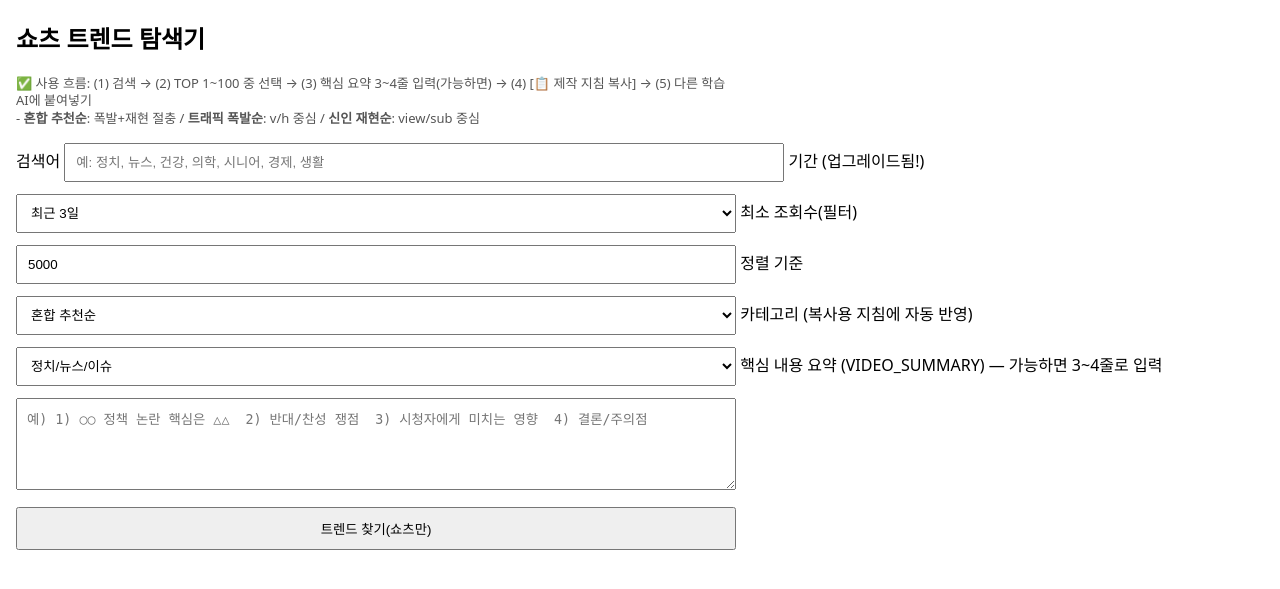
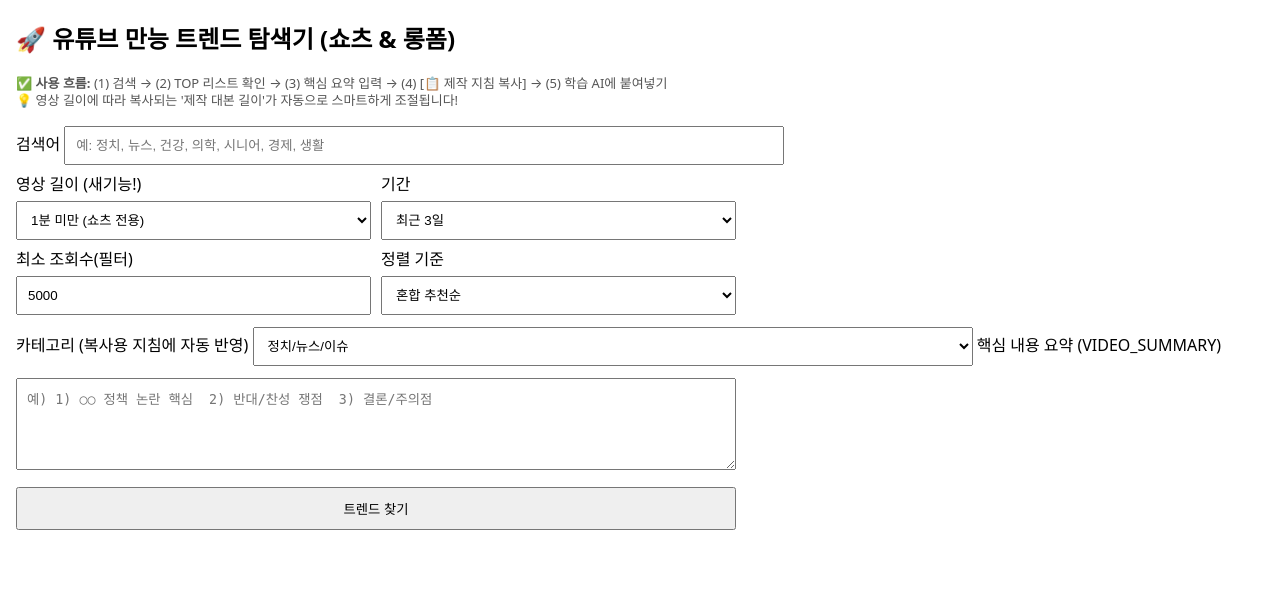
Before and after one commit to thelay2580-a11y/longform-chatbot, a Flask app: page / in a window 1280 px wide. Shown: the top 589 px of the page. Run offline with Flask 3, Linux system fonts and the light colour scheme.

Commit message:
add duration filter and auto prompt length

```diff
--- a/app.py
+++ b/app.py
@@ -5,7 +5,6 @@ from datetime import datetime, timedelta, timezone
 from dateutil.parser import isoparse
 import isodate
 
-# 환경변수(.env) 불러오기
 load_dotenv()
 app = Flask(__name__)
 
@@ -17,7 +16,6 @@ YT_BASE = "https://www.googleapis.com/youtube/v3"
 def home():
     return render_template("index.html")
 
-# 1. 유튜브 검색 함수 (키워드로 영상 ID 수집)
 def yt_search_video_ids(query: str, published_after_iso: str, max_results=50):
     params = {
         "key": YOUTUBE_API_KEY, "part": "snippet", "type": "video",
@@ -28,50 +26,33 @@ def yt_search_video_ids(query: str, published_after_iso: str, max_results=50):
     r.raise_for_status()
     return [item["id"]["videoId"] for item in r.json().get("items", []) if "videoId" in item.get("id", {})]
 
-# 2. 영상 상세 정보(조회수, 좋아요, 길이 등) 가져오기
 def yt_videos(video_ids):
     out = []
     for i in range(0, len(video_ids), 50):
         chunk = video_ids[i:i+50]
-        params = {
-            "key": YOUTUBE_API_KEY,
-            "part": "snippet,contentDetails,statistics",
-            "id": ",".join(chunk)
-        }
+        params = {"key": YOUTUBE_API_KEY, "part": "snippet,contentDetails,statistics", "id": ",".join(chunk)}
         r = requests.get(f"{YT_BASE}/videos", params=params, timeout=30)
         r.raise_for_status()
         out.extend(r.json().get("items", []))
     return out
 
-# 3. 채널 정보(구독자 수) 가져오기
 def yt_channels(channel_ids):
     out = []
     channel_ids = list(set(cid for cid in channel_ids if cid))
     for i in range(0, len(channel_ids), 50):
         chunk = channel_ids[i:i+50]
-        params = {
-            "key": YOUTUBE_API_KEY, "part": "statistics", "id": ",".join(chunk)
-        }
+        params = {"key": YOUTUBE_API_KEY, "part": "statistics", "id": ",".join(chunk)}
         r = requests.get(f"{YT_BASE}/channels", params=params, timeout=30)
         r.raise_for_status()
         out.extend(r.json().get("items", []))
     return out
 
-# 4. 트래픽 폭발 점수 (시간당 조회수, 좋아요 비율 등)
 def traffic_score(vph, like_rate, comment_rate):
-    return (0.65 * math.log10(1 + max(vph, 0.0)) +
-            0.25 * (max(like_rate, 0.0) * 100) +
-            0.10 * (max(comment_rate, 0.0) * 1000))
+    return (0.65 * math.log10(1 + max(vph, 0.0)) + 0.25 * (max(like_rate, 0.0) * 100) + 0.10 * (max(comment_rate, 0.0) * 1000))
 
-# 5. 신인 재현 점수 (구독자 대비 조회수 등)
 def replication_score(view_sub_ratio, vph, like_rate):
-    return (0.55 * math.log10(1 + max(view_sub_ratio, 0.0)) +
-            0.35 * math.log10(1 + max(vph, 0.0)) +
-            0.10 * (max(like_rate, 0.0) * 100))
+    return (0.55 * math.log10(1 + max(view_sub_ratio, 0.0)) + 0.35 * math.log10(1 + max(vph, 0.0)) + 0.10 * (max(like_rate, 0.0) * 100))
 
-# ============================
-# 진짜 트렌드 탐색 API
-# ============================
 @app.route("/api/trends", methods=["POST"])
 def api_trends():
     if not YOUTUBE_API_KEY:
@@ -82,6 +63,7 @@ def api_trends():
     days = int(data.get("days") or 3)
     min_views = int(data.get("min_views") or 5000)
     sort_by = (data.get("sort_by") or "final").strip()
+    duration_filter = data.get("duration", "shorts") # 길이 필터 추가!
 
     if not query:
         return jsonify({"error": "검색어를 입력해주세요."}), 400
@@ -90,15 +72,10 @@ def api_trends():
         now = datetime.now(timezone.utc)
         published_after = (now - timedelta(days=days)).isoformat().replace("+00:00", "Z")
 
-        # 1. API 호출: 후보 영상 검색
         ids = yt_search_video_ids(query, published_after, max_results=50)
-        if not ids:
-            return jsonify({"rows": []})
+        if not ids: return jsonify({"rows": []})
 
-        # 2. API 호출: 상세 정보
         vids = yt_videos(ids)
-
-        # 3. API 호출: 채널 구독자
         channel_ids = [v.get("snippet", {}).get("channelId") for v in vids]
         ch_items = yt_channels(channel_ids)
         subs_map = {c["id"]: int(c.get("statistics", {}).get("subscriberCount", 0) or 0) for c in ch_items}
@@ -109,15 +86,16 @@ def api_trends():
             st = v.get("statistics", {})
             cd = v.get("contentDetails", {})
 
-            # 쇼츠 필터 (길이가 65초 이하인 것만 취급)
+            # 영상 길이 계산 및 필터링 적용
             dur_str = cd.get("duration", "PT0S")
             dur_sec = isodate.parse_duration(dur_str).total_seconds()
-            if dur_sec > 65:
-                continue
+
+            if duration_filter == "shorts" and dur_sec > 65: continue
+            elif duration_filter == "under_5m" and (dur_sec <= 65 or dur_sec > 300): continue
+            elif duration_filter == "over_10m" and dur_sec < 600: continue
 
             views = int(st.get("viewCount", 0) or 0)
-            if views < min_views:
-                continue
+            if views < min_views: continue
 
             likes = int(st.get("likeCount", 0) or 0)
             comments = int(st.get("commentCount", 0) or 0)
@@ -149,18 +127,16 @@ def api_trends():
                 "traffic_score": round(ts, 2),
                 "replication_score": round(rs, 2),
                 "final_score": round(fs, 2),
-                "published_at": (published_at + timedelta(hours=9)).strftime("%Y-%m-%d %H:%M") # 한국시간 변환
+                "published_at": (published_at + timedelta(hours=9)).strftime("%Y-%m-%d %H:%M")
             })
 
-        # 정렬 처리
         key_map = {"traffic": "traffic_score", "replication": "replication_score", "final": "final_score"}
         sort_key = key_map.get(sort_by, "final_score")
         rows.sort(key=lambda x: x.get(sort_key, 0), reverse=True)
 
         return jsonify({"rows": rows})
-
     except Exception as e:
-        return jsonify({"error": f"유튜브 데이터를 가져오는 중 오류가 발생했습니다: {str(e)}"}), 500
+        return jsonify({"error": f"서버 오류: {str(e)}"}), 500
 
 if __name__ == "__main__":
     port = int(os.environ.get("PORT", 5000))
--- a/templates/index.html
+++ b/templates/index.html
@@ -3,7 +3,7 @@
 <head>
   <meta charset="utf-8" />
   <meta name="viewport" content="width=device-width,initial-scale=1" />
-  <title>쇼츠 트렌드 탐색기</title>
+  <title>유튜브 만능 트렌드 탐색기</title>
   <style>
     body { font-family: system-ui, -apple-system, "Apple SD Gothic Neo", sans-serif; margin: 16px; }
     input, select, button, textarea { padding: 10px; margin: 6px 0; width: 100%; max-width: 720px; box-sizing: border-box; }
@@ -14,20 +14,33 @@
     .hint { color: #555; font-size: 13px; margin: 10px 0; max-width: 720px; line-height: 1.35; }
     .rowbtn { width: auto; padding: 8px 10px; cursor: pointer; font-weight: bold; }
     pre { white-space: pre-wrap; border: 1px solid #ddd; padding: 12px; margin-top: 12px; max-width: 980px; }
+    .filter-group { display: flex; gap: 10px; max-width: 720px; }
+    .filter-group > div { flex: 1; }
   </style>
 </head>
 <body>
-  <h2>쇼츠 트렌드 탐색기</h2>
+  <h2>🚀 유튜브 만능 트렌드 탐색기 (쇼츠 & 롱폼)</h2>
 
   <div class="hint">
-    ✅ 사용 흐름: (1) 검색 → (2) TOP 1~100 중 선택 → (3) 핵심 요약 3~4줄 입력(가능하면) → (4) [📋 제작 지침 복사] → (5) 다른 학습 AI에 붙여넣기<br/>
-    - <b>혼합 추천순</b>: 폭발+재현 절충 / <b>트래픽 폭발순</b>: v/h 중심 / <b>신인 재현순</b>: view/sub 중심
+    ✅ <b>사용 흐름:</b> (1) 검색 → (2) TOP 리스트 확인 → (3) 핵심 요약 입력 → (4) [📋 제작 지침 복사] → (5) 학습 AI에 붙여넣기<br/>
+    💡 영상 길이에 따라 복사되는 '제작 대본 길이'가 자동으로 스마트하게 조절됩니다!
   </div>
 
   <label>검색어</label>
   <input id="query" placeholder="예: 정치, 뉴스, 건강, 의학, 시니어, 경제, 생활" />
 
-  <label>기간 (업그레이드됨!)</label>
+  <div class="filter-group">
+    <div>
+      <label>영상 길이 (새기능!)</label>
+      <select id="duration">
+        <option value="shorts" selected>1분 미만 (쇼츠 전용)</option>
+        <option value="under_5m">1분 ~ 5분 미만 (미드폼)</option>
+        <option value="over_10m">10분 이상 (롱폼)</option>
+        <option value="all">전체 길이 무관</option>
+      </select>
+    </div>
+    <div>
+      <label>기간</label>
       <select id="days">
         <option value="1">오늘(1일)</option>
         <option value="3" selected>최근 3일</option>
@@ -36,16 +49,23 @@
         <option value="365">최근 1년</option>
         <option value="3650">전체 (모든 기간)</option>
       </select>
+    </div>
+  </div>
 
+  <div class="filter-group">
+    <div>
       <label>최소 조회수(필터)</label>
       <input id="min_views" type="number" value="5000" />
-
+    </div>
+    <div>
       <label>정렬 기준</label>
       <select id="sort_by">
         <option value="final" selected>혼합 추천순</option>
         <option value="traffic">트래픽 폭발순</option>
         <option value="replication">신인 재현순</option>
       </select>
+    </div>
+  </div>
 
   <label>카테고리 (복사용 지침에 자동 반영)</label>
   <select id="category">
@@ -54,10 +74,10 @@
     <option value="health_life">건강/의학/시니어/생활</option>
   </select>
 
-  <label>핵심 내용 요약 (VIDEO_SUMMARY) — 가능하면 3~4줄로 입력</label>
-  <textarea id="video_summary" placeholder="예) 1) ○○ 정책 논란 핵심은 △△  2) 반대/찬성 쟁점  3) 시청자에게 미치는 영향  4) 결론/주의점"></textarea>
+  <label>핵심 내용 요약 (VIDEO_SUMMARY)</label>
+  <textarea id="video_summary" placeholder="예) 1) ○○ 정책 논란 핵심  2) 반대/찬성 쟁점  3) 결론/주의점"></textarea>
 
-  <button id="btn">트렌드 찾기(쇼츠만)</button>
+  <button id="btn">트렌드 찾기</button>
 
   <div id="status" style="margin-top:10px; font-weight: bold; color: blue;"></div>
 
@@ -65,14 +85,14 @@
     <thead>
       <tr>
         <th>순위</th>
-        <th>점수(혼합/폭발/재현)</th>
+        <th>점수</th>
         <th>제목/링크</th>
         <th>채널</th>
         <th>조회수</th>
         <th>좋아요</th>
         <th>v/h</th>
         <th>view/sub</th>
-        <th>업로드 날짜</th>
+        <th>업로드</th>
         <th>복사</th>
       </tr>
     </thead>
@@ -90,6 +110,7 @@ btn.onclick = async () => {
   const days = parseInt(document.getElementById("days").value, 10);
   const min_views = parseInt(document.getElementById("min_views").value, 10);
   const sort_by = document.getElementById("sort_by").value;
+  const duration = document.getElementById("duration").value; // 길이 값 추가
 
   if (!query) { alert("검색어를 입력하세요"); return; }
 
@@ -100,7 +121,7 @@ btn.onclick = async () => {
     const res = await fetch("/api/trends", {
       method: "POST",
       headers: {"Content-Type":"application/json"},
-      body: JSON.stringify({ query, days, min_views, topn: 100, sort_by })
+      body: JSON.stringify({ query, days, min_views, topn: 100, sort_by, duration })
     });
 
     const data = await res.json();
@@ -113,7 +134,7 @@ btn.onclick = async () => {
     LAST_ROWS = rows;
 
     if (rows.length === 0) {
-      document.getElementById("status").innerText = "조건에 맞는 쇼츠 영상이 없습니다.";
+      document.getElementById("status").innerText = "조건에 맞는 영상이 없습니다.";
       return;
     }
 
@@ -155,90 +176,68 @@ function categoryLabel(v){
 
 function buildBriefText(row, rank){
   const category = document.getElementById("category").value;
+  const duration = document.getElementById("duration").value;
   const summary = (document.getElementById("video_summary").value || "").trim();
-
   const safeSummary = summary ? summary : "※ (요약 미입력) 제공된 정보와 맥락을 추정하여, 허위 사실 없이 완벽하게 재구성하세요.";
 
-  // 카테고리별 영문 이미지 프롬프트 스타일 자동 설정
   let imageStyle = "";
-  if (category === "politics_news") {
-    imageStyle = "Documentary news style, realistic, credible, newsroom atmosphere";
-  } else if (category === "economy") {
-    imageStyle = "Professional financial style, wealth, success, realistic, modern office or chart background";
-  } else {
-    imageStyle = "Warm senior lifestyle style, empathetic, realistic, everyday Korean life mood";
+  if (category === "politics_news") imageStyle = "Documentary news style, realistic, credible, newsroom atmosphere";
+  else if (category === "economy") imageStyle = "Professional financial style, wealth, success, realistic, modern office or chart background";
+  else imageStyle = "Warm senior lifestyle style, empathetic, realistic, everyday Korean life mood";
+
+  // 스마트 스크립트 분량 자동 조절
+  let scriptLength = "한국어 띄어쓰기 포함 300자~400자 내외 (나레이션 40~60초 쇼츠 분량)";
+  let contentStructure = "- 0~2초: 강력한 훅 (경고/질문/반전)\n- 3~7초: 끝까지 봐야 하는 이유 제시\n- 중반: 핵심 정보 3포인트\n- 마무리(마지막 5초): 핵심 한 줄 요약 + 구독 유도";
+
+  if (duration === "under_5m" || duration === "all") {
+    scriptLength = "한국어 띄어쓰기 포함 1000자~1500자 내외 (나레이션 3~5분 미드폼 분량)";
+    contentStructure = "- 오프닝 (15초): 강력한 훅과 주제 제시\n- 본론: 3~4개의 명확한 챕터로 나누어 상세 정보와 사례 제시\n- 결론: 내용 요약 및 시청자 행동 유도(구독/좋아요)";
+  } else if (duration === "over_10m") {
+    scriptLength = "한국어 띄어쓰기 포함 3000자 이상 (나레이션 10분 이상 롱폼 분량, 서론/본론/결론 명확히 구분)";
+    contentStructure = "- 오프닝 (30초): 시청자의 문제를 짚어주고 해결책 제시\n- 본론: 5개 이상의 상세 챕터, 깊이 있는 정보와 비유\n- 브릿지: 챕터 사이사이 이탈을 막는 떡밥 투척\n- 결론: 최종 요약 및 채널 구독의 당위성 어필";
   }
 
-  return `[트렌드 기반 쇼츠 제작 지침 v3]
+  return `[트렌드 기반 맞춤형 제작 지침 v4]
 
 1. 참고 영상 정보
 - 영상 링크: ${row.video_url}
 - 채널: ${row.channel_title}
-- 최근 트렌드 순위: TOP ${rank} / 100
-- 조회수: ${row.views.toLocaleString()}
-- 조회 속도(v/h): ${row.views_per_hour}
-- 구독자 대비(view/sub): ${row.view_sub_ratio}
+- 조회수: ${row.views.toLocaleString()} (트렌드 순위 TOP ${rank})
+- 조회 속도(v/h): ${row.views_per_hour}, 구독자 대비(view/sub): ${row.view_sub_ratio}
 
-2. 핵심 내용 요약 (검색기/운영자 입력)
+2. 핵심 내용 요약
 ${safeSummary}
 
-※ 위 요약은 참고 영상의 핵심 맥락을 정리한 것이며, AI는 이 요약을 기준으로 주제를 이해하되 표현·문장·전개는 완전히 새롭게 재구성해야 한다.
+3. 제작 방향 (중요)
+- 참고 영상의 문장을 그대로 베끼지 말고, 완전히 새로운 각도와 질문으로 재구성할 것.
+- 타깃 카테고리: ${categoryLabel(category)}
 
-3. 왜 이 영상이 뜨는가 (트렌드 분석)
-- 검색 기간 내 조회 속도가 매우 빠름
-- 제목/훅이 시청자의 ‘호기심·손해 회피’ 심리를 강하게 자극함
-- 현재 카테고리 흐름과 맞물림: ${categoryLabel(category)}
+4. 대본 제작 요구사항
+- 대본 목표 길이: ${scriptLength}
+- 구성 흐름:
+${contentStructure}
 
-4. 제작 방향 (중요)
-- 참고 영상의 문장/전개/표현을 절대 그대로 모방하지 말 것!
-- 같은 주제라도 질문·각도·훅은 완전히 새롭게 구성할 것
-- 시청자가 "이건 꼭 봐야 해!"라고 느끼게 만들 것
+5. 카테고리별 안전 규칙
+[정치/뉴스/이슈] 팩트 기반 중립성 유지, 자극적 선동 금지 (단, 톤은 긴장감 있게)
+[경제/재테크] 맹목적 매수/매도 추천 금지, 객관적 수치 위주 설명
+[건강/생활] 치료 완치 단정 금지, 의사 상담 권유, 이해하기 쉬운 단어 사용
 
-5. 쇼츠 제작 요구사항
-- 대본 길이: 한국어 띄어쓰기 포함 300자~400자 내외 (나레이션 40~60초 분량)
-- 0~2초: 강력한 훅 (경고/질문/반전)
-- 3~7초: 끝까지 봐야 하는 이유 제시
-- 중반: 핵심 정보 3포인트
-- 마무리(마지막 5초): 핵심 한 줄 요약 + 자연스러운 '좋아요 및 구독' 유도 문장
-
-6. 카테고리별 톤 & 안전 규칙
-
-[정치/뉴스/이슈 (애국 뉴스 포함)]
-- 팩트는 객관적으로 전달하되, 나레이션 톤은 경각심을 일깨우는 날카롭고 호소력 있는 말투 유지
-- 확인되지 않은 내용은 '보도에 따르면', '논란이 되고 있다' 등으로 표현
-- 혐오/선동/음모론 단정 절대 금지
-
-[경제/재테크/부동산]
-- 특정 주식/코인/부동산에 대한 '무조건적인 매수/매도 추천' 절대 금지
-- 지나친 수익률 과장이나 허위 보장 금지
-- 시청자의 '손실 회피 심리'를 자극하되 철저히 객관적 수치와 근거 위주로 설명할 것
-
-[건강/의학/시니어/생활]
-- 치료·완치 단정 금지, '개인차가 있을 수 있음' 명시 또는 의사 상담 권유
-- 과도한 공포 조장 금지 (단, 실생활 주의점은 명확히 강조)
-- 시니어가 이해하기 쉬운 단어와 편안한 말투 사용
-
-7. 출력 요청 (아래 순서로 작성)
-
+6. 최종 출력 요청 (아래 순서로 출력할 것)
 ① 클릭 유도 제목 5개
-② 썸네일 문구 5개 (15자 내외, 텍스트만)
-③ 쇼츠 대본 1개 (300~400자, 나레이션 기준)
-④ 유튜브 영상 설명란 1개 (2~3줄)
-⑤ 해시태그 20개 (쉼표로 구분)
+② 썸네일 문구 5개 (텍스트만)
+③ 영상 대본 1개 (위 요구사항 분량에 맞춰서)
+④ 유튜브 영상 설명란 (3줄 요약)
+⑤ 해시태그 20개
 
 ⑥ 썸네일용 영문 이미지 프롬프트 1개
 - Korean person(s), Korean setting
 - ${imageStyle}
-- cinematic lighting, high contrast, 9:16 aspect ratio, ultra realistic, no text, no subtitles
+- cinematic lighting, 16:9 ratio, ultra realistic, no text
 
-⑦ 영상 배경용 영문 이미지 프롬프트 6개
-- 대본 흐름에 맞춘 장면 6개 묘사
+⑦ 영상 배경용 영문 이미지 프롬프트 6개 (장면별 분리)
 - Korean person(s), Korean setting
 - ${imageStyle}
-- each prompt independent, 9:16 aspect ratio, ultra realistic, no text, no subtitles
-
-⚠️ 저작권 안전 재구성 필수
-⚠️ 참고 영상과 유사한 문장/구성/순서 사용 금지
+- each prompt independent, 16:9 ratio, ultra realistic, no text
 `;
 }
 
@@ -247,17 +246,16 @@ async function copyBrief(idx){
   if (!row) return;
 
   const text = buildBriefText(row, idx + 1);
-
   const box = document.getElementById("resultBox");
   box.style.display = "block";
   box.textContent = text;
 
   try {
     await navigator.clipboard.writeText(text);
-    document.getElementById("status").innerText = "✅ [복사 완료] 이제 다른 학습 AI(Gems 등)에 Ctrl+V 로 붙여넣기 하세요!";
+    document.getElementById("status").innerText = "✅ [복사 완료] 학습 AI에 Ctrl+V 로 붙여넣기 하세요!";
   } catch (e) {
     selectText(box);
-    document.getElementById("status").innerText = "⚠️ 자동 복사 실패(브라우저 권한). 아래 텍스트가 파랗게 선택되었으니 직접 복사(Ctrl+C) 해주세요.";
+    document.getElementById("status").innerText = "⚠️ 자동 복사 실패. 아래 텍스트가 파랗게 선택되었으니 직접 복사(Ctrl+C) 해주세요.";
   }
 }
 
@@ -268,8 +266,7 @@ function selectText(el){
   sel.removeAllRanges();
   sel.addRange(range);
 }
-
-function num(v){ if (v === null || v === undefined) return ""; return String(v); }
+function num(v){ return (v === null || v === undefined) ? "" : String(v); }
 function escapeHtml(str){ return (str||"").replaceAll("&","&amp;").replaceAll("<","&lt;").replaceAll(">","&gt;"); }
 </script>
 </body>
```
Lines whose indentation alone changed are shown as unchanged.
